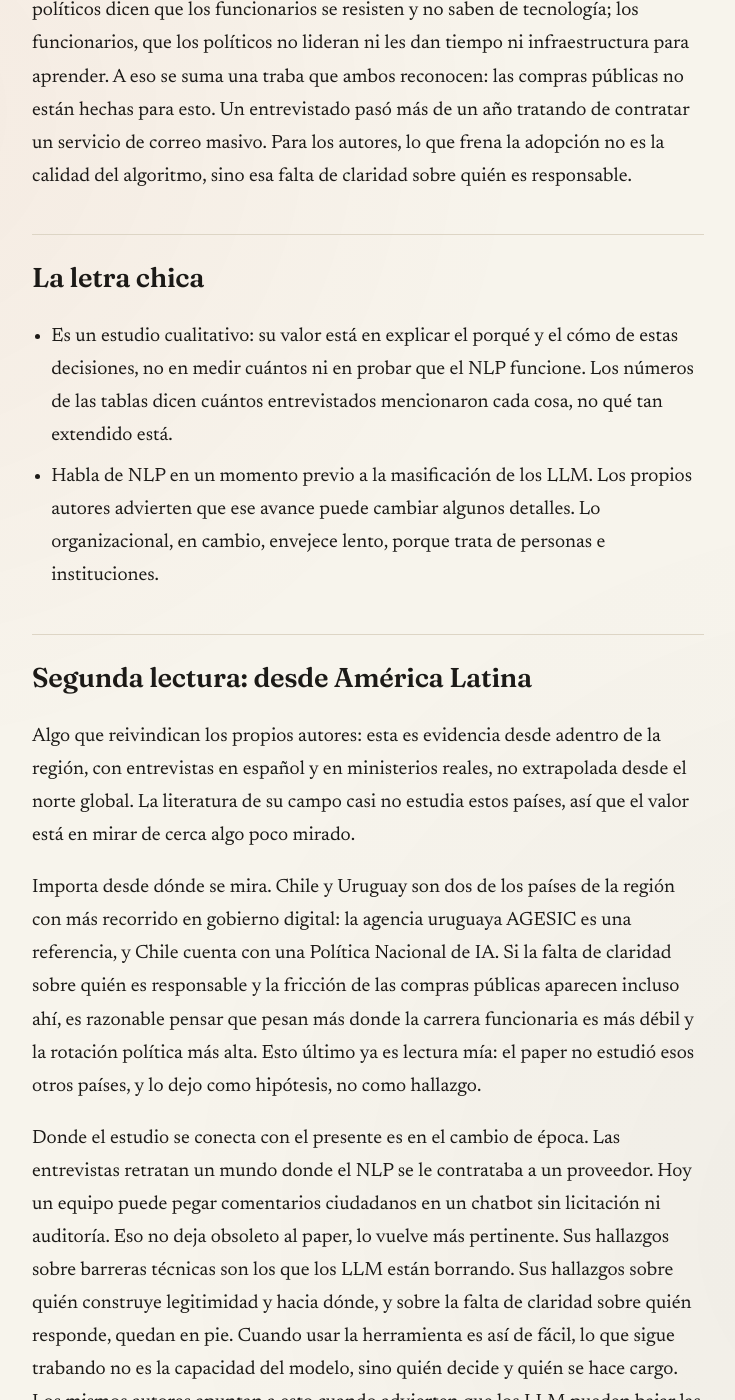
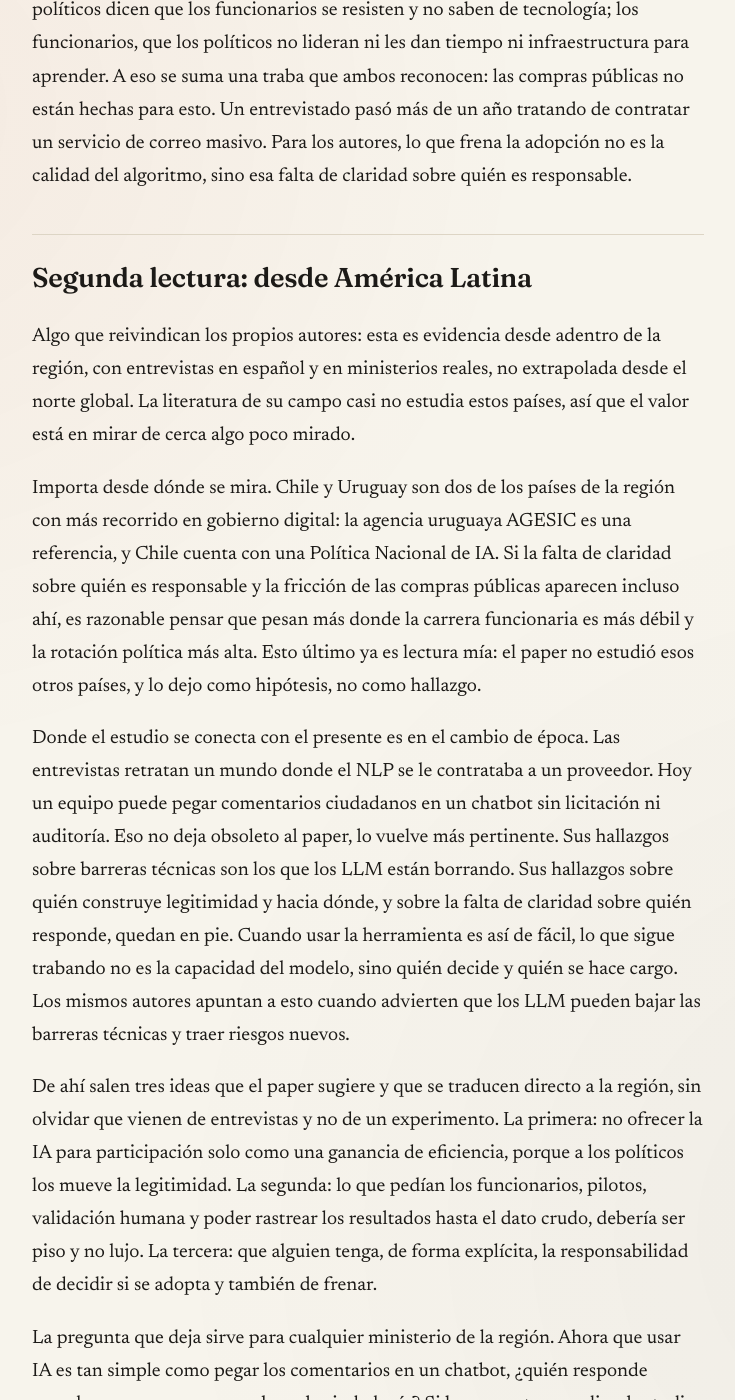
Before and after one commit to jaguridi/doble-click-blog, a Jekyll site: the page built from _lecturas/politicos-funcionarios-ia.md, in a window 1280 px wide and 1400 px high, scrolled down 1975 px. Shown: the whole window, without its empty margins (272-1007 px from the left). Built offline with Jekyll 4.4.1, drawn with Linux system fonts in a browser that asks for light colours; some of the changed text lies outside the part shown.

Commit message:
Doble Lectura: La letra chica al final
Reordena la lectura: ahora primera y segunda lectura fluyen seguidas, y la
letra chica cierra el cuerpo, justo antes del disclaimer.

Co-Authored-By: Claude Opus 4.8 (1M context) <noreply@anthropic.com>

```diff
--- a/_lecturas/politicos-funcionarios-ia.md
+++ b/_lecturas/politicos-funcionarios-ia.md
@@ -29,11 +29,6 @@ Los funcionarios la construyen hacia adentro, frente a sus jefaturas, y trabajan
 
 El tercer hallazgo es el que da el título. Ninguno de los dos grupos asume quién debería impulsar la adopción ni hacerse cargo si sale mal. Se culpan entre ellos: los políticos dicen que los funcionarios se resisten y no saben de tecnología; los funcionarios, que los políticos no lideran ni les dan tiempo ni infraestructura para aprender. A eso se suma una traba que ambos reconocen: las compras públicas no están hechas para esto. Un entrevistado pasó más de un año tratando de contratar un servicio de correo masivo. Para los autores, lo que frena la adopción no es la calidad del algoritmo, sino esa falta de claridad sobre quién es responsable.
 
-## La letra chica
-
-- Es un estudio cualitativo: su valor está en explicar el porqué y el cómo de estas decisiones, no en medir cuántos ni en probar que el NLP funcione. Los números de las tablas dicen cuántos entrevistados mencionaron cada cosa, no qué tan extendido está.
-- Habla de NLP en un momento previo a la masificación de los LLM. Los propios autores advierten que ese avance puede cambiar algunos detalles. Lo organizacional, en cambio, envejece lento, porque trata de personas e instituciones.
-
 ## Segunda lectura: desde América Latina
 
 Algo que reivindican los propios autores: esta es evidencia desde adentro de la región, con entrevistas en español y en ministerios reales, no extrapolada desde el norte global. La literatura de su campo casi no estudia estos países, así que el valor está en mirar de cerca algo poco mirado.
```
Also changed, not shown: other parts of _lecturas/politicos-funcionarios-ia.md (+5 -0 lines).
